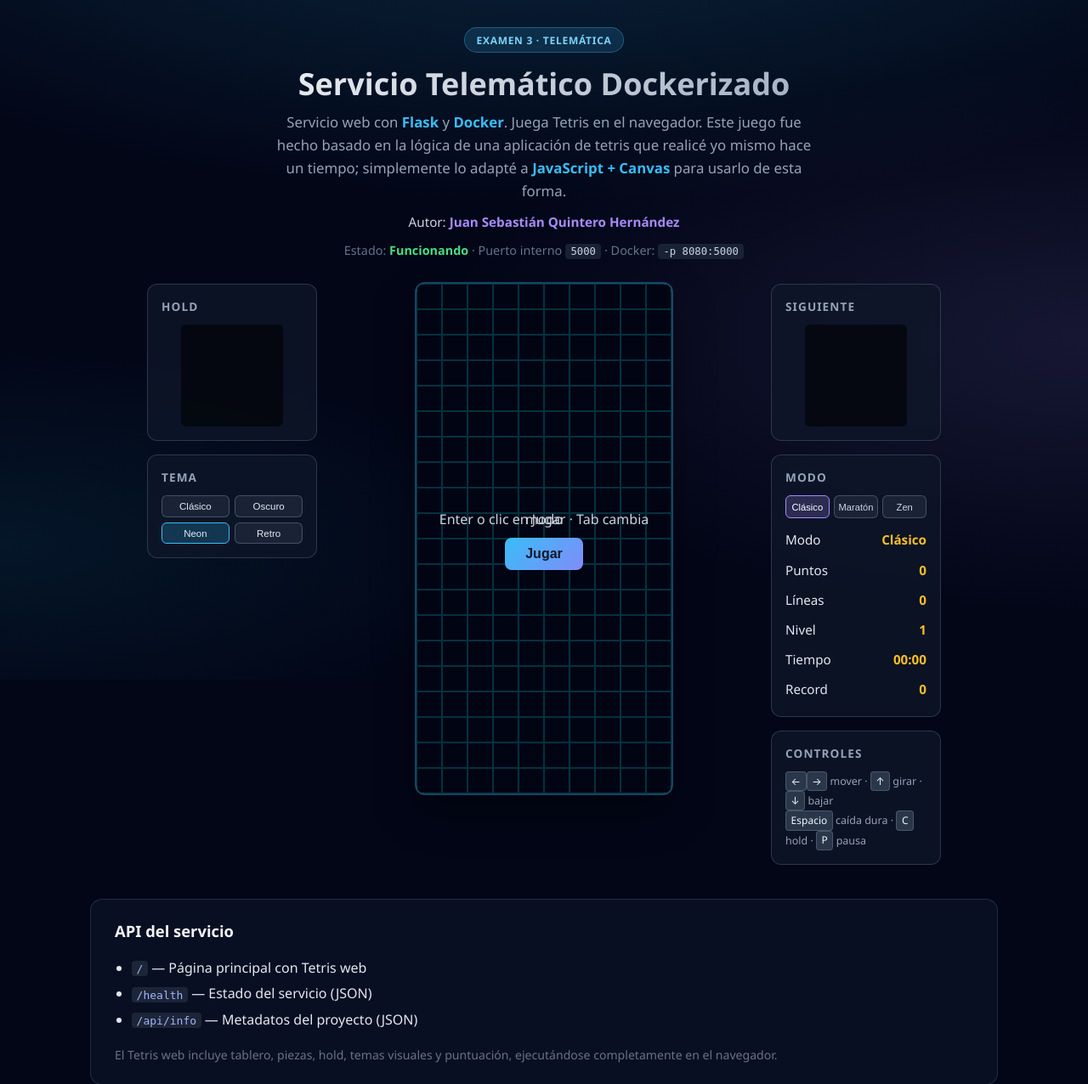
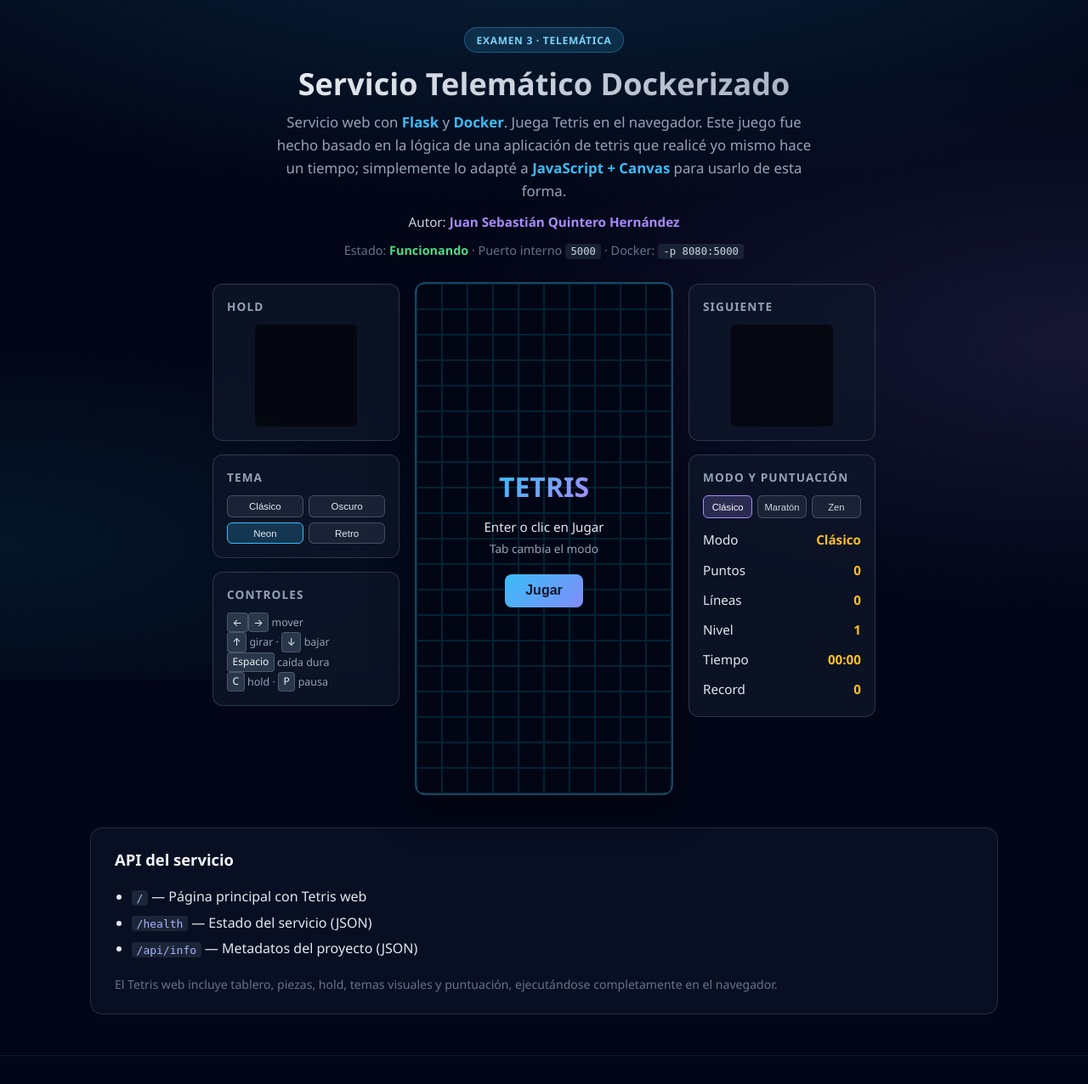
Before and after one commit to JuanseQH/examen-telematica, a Flask app: page / in a window 1280 px wide. Shown: the top 1276 px of the page at 85% size. Run offline with Flask 3, Linux system fonts and the light colour scheme.

Commit message:
Corrige overlay superpuesto y mueve controles al panel izquierdo
Co-authored-by: Cursor <cursoragent@cursor.com>

```diff
--- a/static/tetris/tetris.css
+++ b/static/tetris/tetris.css
@@ -2,18 +2,26 @@
 
 .tetris-layout {
   display: grid;
-  grid-template-columns: 1fr minmax(280px, 360px) 1fr;
+  grid-template-columns: minmax(200px, 220px) auto minmax(200px, 220px);
   gap: 1.25rem;
   align-items: start;
+  justify-content: center;
   justify-items: center;
 }
 
 .tetris-side {
   width: 100%;
-  max-width: 200px;
+  max-width: 220px;
   display: flex;
   flex-direction: column;
   gap: 1rem;
+  position: sticky;
+  top: 0.5rem;
+  align-self: start;
+}
+
+.tetris-panel-controls {
+  border-color: rgba(56, 189, 248, 0.35);
 }
 
 .tetris-panel {
@@ -86,11 +94,13 @@
   flex-direction: column;
   align-items: center;
   justify-content: center;
-  background: rgba(2, 6, 23, 0.82);
+  gap: 0.25rem;
+  background: rgba(2, 6, 23, 0.88);
   border-radius: 10px;
   text-align: center;
-  padding: 1.5rem;
+  padding: 1.25rem 1rem;
   z-index: 2;
+  overflow: hidden;
 }
 
 .tetris-overlay.hidden {
@@ -98,22 +108,44 @@
 }
 
 .tetris-overlay h2 {
-  margin: 0 0 0.5rem;
+  margin: 0 0 0.75rem;
   font-size: 2rem;
+  line-height: 1.2;
+  color: #e2e8f0;
   background: linear-gradient(135deg, #38bdf8, #a78bfa);
   -webkit-background-clip: text;
+  background-clip: text;
   -webkit-text-fill-color: transparent;
-  background-clip: text;
 }
 
-.tetris-overlay p {
-  margin: 0.35rem 0;
-  color: #cbd5e1;
-  max-width: 280px;
+.overlay-message {
+  display: flex;
+  flex-direction: column;
+  gap: 0.35rem;
+  margin-bottom: 0.25rem;
+  min-height: 2.75rem;
+  width: 100%;
+  max-width: 260px;
+}
+
+.overlay-line {
+  margin: 0;
+  padding: 0;
+  color: #e2e8f0 !important;
+  -webkit-text-fill-color: #e2e8f0 !important;
+  font-size: 0.95rem;
+  line-height: 1.45;
+}
+
+.overlay-line-sub {
+  color: #94a3b8 !important;
+  -webkit-text-fill-color: #94a3b8 !important;
+  font-size: 0.85rem;
 }
 
 .tetris-overlay .btn {
-  margin-top: 1rem;
+  margin-top: 0.75rem;
+  flex-shrink: 0;
 }
 
 .canvas-wrap {
--- a/static/tetris/tetris.js
+++ b/static/tetris/tetris.js
@@ -287,8 +287,7 @@
 
         if (e.key === 'p' || e.key === 'P' || e.key === 'Escape') {
           this.state = 'paused';
-          this.ui.overlayTitle.textContent = 'Pausa';
-          this.ui.overlayText.textContent = 'P o Esc para continuar';
+          this.setOverlayMessage('Pausa', 'P o Esc para continuar');
           this.ui.overlayBtn.classList.add('hidden');
           this.ui.overlay.classList.remove('hidden');
         }
@@ -322,18 +321,29 @@
       });
     }
 
+    setOverlayMessage(line1, line2) {
+      this.ui.overlayLine1.textContent = line1;
+      if (line2) {
+        this.ui.overlayLine2.textContent = line2;
+        this.ui.overlayLine2.style.display = 'block';
+      } else {
+        this.ui.overlayLine2.textContent = '';
+        this.ui.overlayLine2.style.display = 'none';
+      }
+    }
+
     showOverlay(kind) {
       const o = this.ui.overlay;
       o.classList.remove('hidden');
       this.ui.overlayBtn.classList.remove('hidden');
       if (kind === 'menu') {
         this.ui.overlayTitle.textContent = 'TETRIS';
-        this.ui.overlayText.textContent = 'Enter o clic en Jugar · Tab cambia modo';
+        this.setOverlayMessage('Enter o clic en Jugar', 'Tab cambia el modo');
         this.ui.overlayBtn.textContent = 'Jugar';
         this.state = 'menu';
       } else if (kind === 'gameover') {
         this.ui.overlayTitle.textContent = 'Game Over';
-        this.ui.overlayText.textContent = `Puntuación: ${this.score} · Enter para reintentar`;
+        this.setOverlayMessage(`Puntuación: ${this.score}`, 'Enter para reintentar');
         this.ui.overlayBtn.textContent = 'Reintentar';
         this.state = 'gameover';
       }
@@ -652,7 +662,8 @@
     const ui = {
       overlay: document.getElementById('tetris-overlay'),
       overlayTitle: document.getElementById('overlay-title'),
-      overlayText: document.getElementById('overlay-text'),
+      overlayLine1: document.getElementById('overlay-line1'),
+      overlayLine2: document.getElementById('overlay-line2'),
       overlayBtn: document.getElementById('overlay-btn'),
       score: document.getElementById('stat-score'),
       lines: document.getElementById('stat-lines'),
@@ -674,9 +685,11 @@
       if (overlay) {
         overlay.classList.remove('hidden');
         const title = document.getElementById('overlay-title');
-        const text = document.getElementById('overlay-text');
+        const line1 = document.getElementById('overlay-line1');
+        const line2 = document.getElementById('overlay-line2');
         if (title) title.textContent = 'Error al cargar';
-        if (text) text.textContent = String(err.message || err);
+        if (line1) line1.textContent = String(err.message || err);
+        if (line2) line2.style.display = 'none';
       }
     }
   }
--- a/templates/index.html
+++ b/templates/index.html
@@ -45,13 +45,25 @@
                 <button type="button" class="theme-btn" data-theme="retro">Retro</button>
               </div>
             </div>
+            <div class="tetris-panel tetris-panel-controls">
+              <h3>Controles</h3>
+              <p class="controls-hint">
+                <kbd>←</kbd><kbd>→</kbd> mover<br>
+                <kbd>↑</kbd> girar · <kbd>↓</kbd> bajar<br>
+                <kbd>Espacio</kbd> caída dura<br>
+                <kbd>C</kbd> hold · <kbd>P</kbd> pausa
+              </p>
+            </div>
           </aside>
 
           <div class="canvas-wrap">
             <canvas id="tetris-canvas" width="300" height="600" aria-label="Tablero Tetris"></canvas>
             <div id="tetris-overlay" class="tetris-overlay">
               <h2 id="overlay-title">TETRIS</h2>
-              <p id="overlay-text">Enter o clic en Jugar</p>
+              <div class="overlay-message">
+                <p id="overlay-line1" class="overlay-line"></p>
+                <p id="overlay-line2" class="overlay-line overlay-line-sub"></p>
+              </div>
               <button type="button" id="overlay-btn" class="btn">Jugar</button>
             </div>
           </div>
@@ -62,7 +74,7 @@
               <canvas id="next-canvas" class="preview-canvas" width="120" height="120" aria-label="Siguiente pieza"></canvas>
             </div>
             <div class="tetris-panel">
-              <h3>Modo</h3>
+              <h3>Modo y puntuación</h3>
               <div class="mode-picker">
                 <button type="button" class="mode-btn active" data-mode="0">Clásico</button>
                 <button type="button" class="mode-btn" data-mode="1">Maratón</button>
@@ -74,13 +86,6 @@
               <p class="stat-row"><span>Nivel</span><strong id="stat-level">1</strong></p>
               <p class="stat-row"><span>Tiempo</span><strong id="stat-time">00:00</strong></p>
               <p class="stat-row"><span>Record</span><strong id="stat-high">0</strong></p>
-            </div>
-            <div class="tetris-panel">
-              <h3>Controles</h3>
-              <p class="controls-hint">
-                <kbd>←</kbd><kbd>→</kbd> mover · <kbd>↑</kbd> girar · <kbd>↓</kbd> bajar<br>
-                <kbd>Espacio</kbd> caída dura · <kbd>C</kbd> hold · <kbd>P</kbd> pausa
-              </p>
             </div>
           </aside>
         </div>
```
